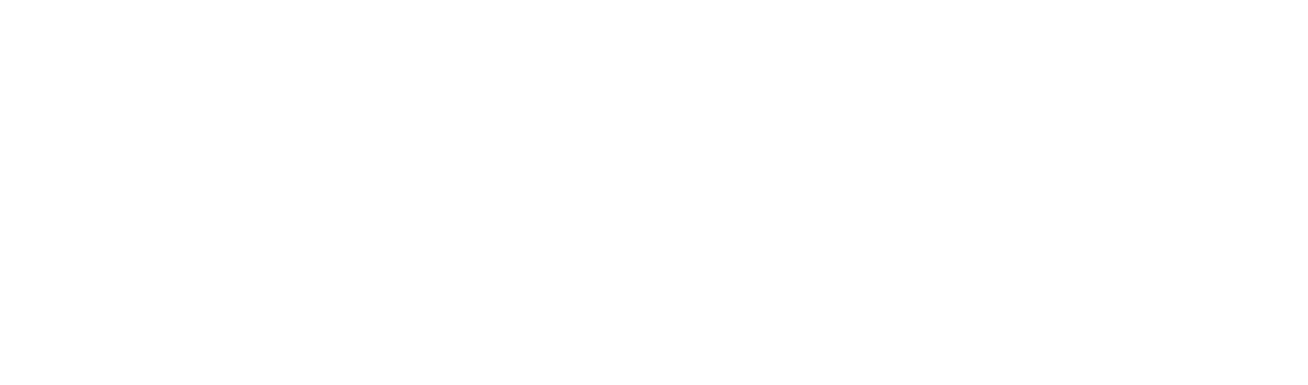
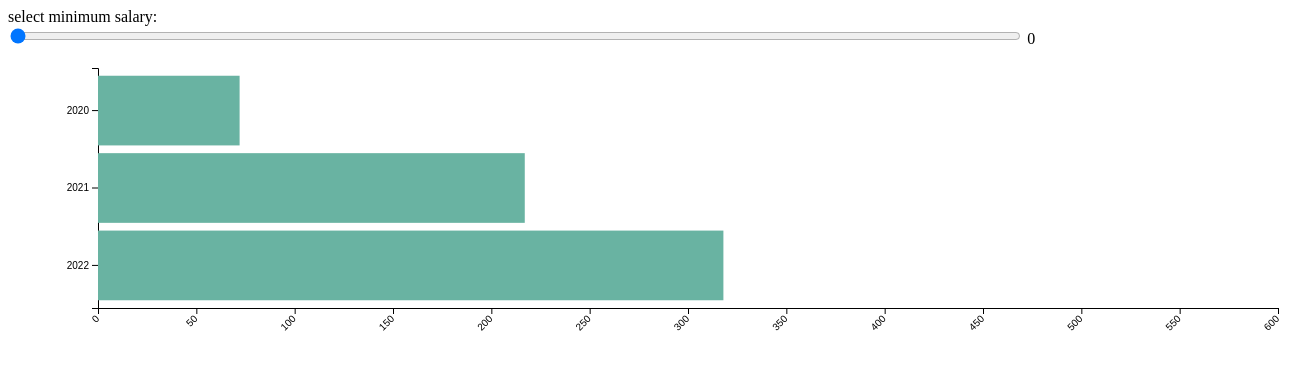
Before and after one commit to Slothbetty/cs416narrativevizproject, a plain HTML site: page index.html in a window 1280 px wide. Shown: the whole page, 1308 px wide, since content can reach past the window. Drawn offline with nearby package versions, Linux system fonts and the light colour scheme.

Commit message:
Finish the basic changes

```diff
--- /dev/null
+++ b/barchart.js
@@ -0,0 +1,117 @@
+// set the dimensions and margins of the graph
+const margin = { top: 20, right: 30, bottom: 40, left: 90 },
+    width = 1300 - margin.left - margin.right,
+    height = 300 - margin.top - margin.bottom;
+
+// append the svg object to the body of the page
+const svg = d3.select("#my_dataviz")
+    .append("svg")
+    .attr("width", width + margin.left + margin.right)
+    .attr("height", height + margin.top + margin.bottom)
+    .append("g")
+    .attr("transform", `translate(${margin.left}, ${margin.top})`);
+
+
+// Parse the Data
+d3.csv("ds_salaries.csv").then(function (data) {
+    console.log(data);
+    console.log(typeof data);
+
+
+    draw(0);
+
+    function draw(min_salary) {
+        const year_count_map = new Map();
+        for (let i = 0; i < data.length; i++) {
+            if (parseInt(data[i]["salary_in_usd"]) >= min_salary) {
+                const work_year = data[i]["work_year"]
+                if (year_count_map.has(work_year)) {
+                    year_count_map.set(work_year, year_count_map.get(work_year) + 1);
+                } else {
+                    year_count_map.set(work_year, 1);
+                }
+            }
+        }
+
+        // Add X axis
+        const x = d3.scaleLinear()
+            .domain([0, 600])
+            .range([0, width]);
+        svg.append("g")
+            .attr("transform", `translate(0, ${height})`)
+            .call(d3.axisBottom(x))
+            .selectAll("text")
+            .attr("transform", "translate(-10,0)rotate(-45)")
+            .style("text-anchor", "end");
+
+        // Y axis
+        const y = d3.scaleBand()
+            .range([0, height])
+            .domain([...year_count_map.keys()])
+            .padding(.1);
+        svg.append("g")
+            .call(d3.axisLeft(y))
+
+
+                // ----------------
+        // Create a tooltip
+        // ----------------
+        const tooltip = d3.select("#my_dataviz")
+        .append("div")
+        .style("opacity", 0)
+        .attr("class", "tooltip")
+        .style("background-color", "white")
+        .style("border", "solid")
+        .style("border-width", "1px")
+        .style("border-radius", "5px")
+        .style("padding", "10px")
+
+        // Three function that change the tooltip when user hover / move / leave a cell
+        const mouseover = function(event, d) {
+        tooltip
+            .html("subgroup: "+ "<br>" + "Value: ")
+            .style("opacity", 1)
+
+        }
+        const mousemove = function(event, d) {
+        tooltip.style("left",(event.x)/2+"px")
+                .style("top",(event.y)/2-30+"px")
+        }
+        const mouseleave = function(event, d) {
+        tooltip
+            .style("opacity", 0)
+        }
+
+
+
+        // variable u: map data to existing bars
+        var u = svg.selectAll("rect")
+            .data(year_count_map)
+
+        // update bars
+        u
+            .enter()
+            .append("rect")
+            .merge(u)
+            .attr("x", function (d) { return x(0); })
+            .attr("y", function (d) { return y(d[0]); })
+            .attr("width", function (d) { return x(d[1]); })
+            .attr("height", function (d) { return y.bandwidth(); })
+            .attr("fill", "#69b3a2")
+            .on("mouseover", mouseover)
+            .on("mousemove", mousemove)
+            .on("mouseleave", mouseleave)
+
+
+
+        var slider = d3.select('#salary');
+        slider.on('change', function () {
+            console.log(this.value);
+            draw(this.value);
+        });
+
+
+    }
+
+
+})
--- a/index.html
+++ b/index.html
@@ -1,46 +1,23 @@
-<html>
-<script src='https://d3js.org/d3.v5.min.js'></script>
-<style> circle {fill: lightblue; stroke: black;} </style>
-<body onload='init()'>
-<svg width=300 height=300>
-</svg>
-<script>
-async function init() {
+<!DOCTYPE html>
+<html lang="en">
 
-data = await d3.csv('ds_salaries.csv');
-console.log(data)
+<head>
+    <meta charset="utf-8">
 
-// var width = 200;
-// var height = 200;
-// var margin = 50
-// var x = d3.scaleLog().domain([10,150]).range([0,width])
-// var y = d3.scaleLog().domain([10,150]).range([height, 0])
+    <!-- Load d3.js -->
+    <script src="https://d3js.org/d3.v6.js"></script>
+</head>
 
-// d3.select("svg")
-//   .append("g")
-//   .attr("transform", "translate("+margin+","+margin+")")
-// .selectAll("circle")
-// .data(data)
-// .enter()
-// .append("circle")
-// .attr("cx", function(d,i){return x(d.AverageCityMPG)})
-// .attr("cy", function(d,i){return y(d.AverageHighwayMPG)})
-// .attr("r", function(d,i){return 2 + Number.parseInt(d.EngineCylinders)});
+<body>
+    <!-- Create a div where the graph will take place -->
+    <div>
+        <label for="salary" >select minimum salary: </label>
+    </div>
+    <input type="range" min=0 max=600000 step=10000 id="salary" value=0 oninput="selected_salary.value = salary.value" style="width:80%">
+    <output name="selected_salary" id="selected_salary">0</output>
 
-// d3.select("svg").append("g")
-// .attr("transform","translate("+margin+","+margin+")")
-// .call(d3.axisLeft(y)
-// .tickValues([10, 20, 50, 100])
-// .tickFormat(d3.format("~s")));
+    <div id="my_dataviz"></div>
+    <script src="barchart.js"></script>
+</body>
 
-// d3.select("svg").append("g")
-// .attr("transform","translate("+margin+","+(height+margin)+")")
-// .call(d3.axisBottom(x)
-// .tickValues([10, 20, 50, 100])
-// .tickFormat(d3.format("~s")));
-
-
-}
-</script>
-</body>
 </html>
```
